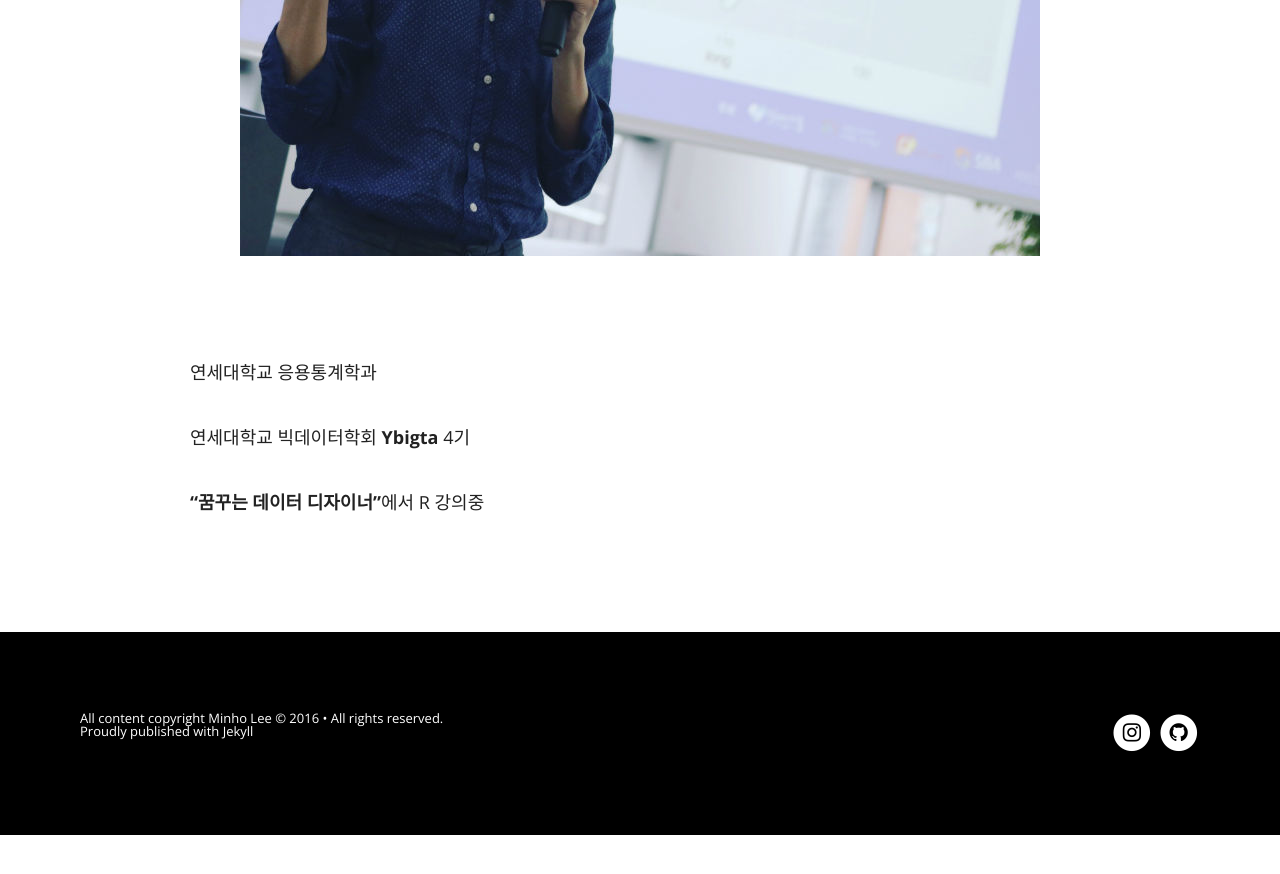
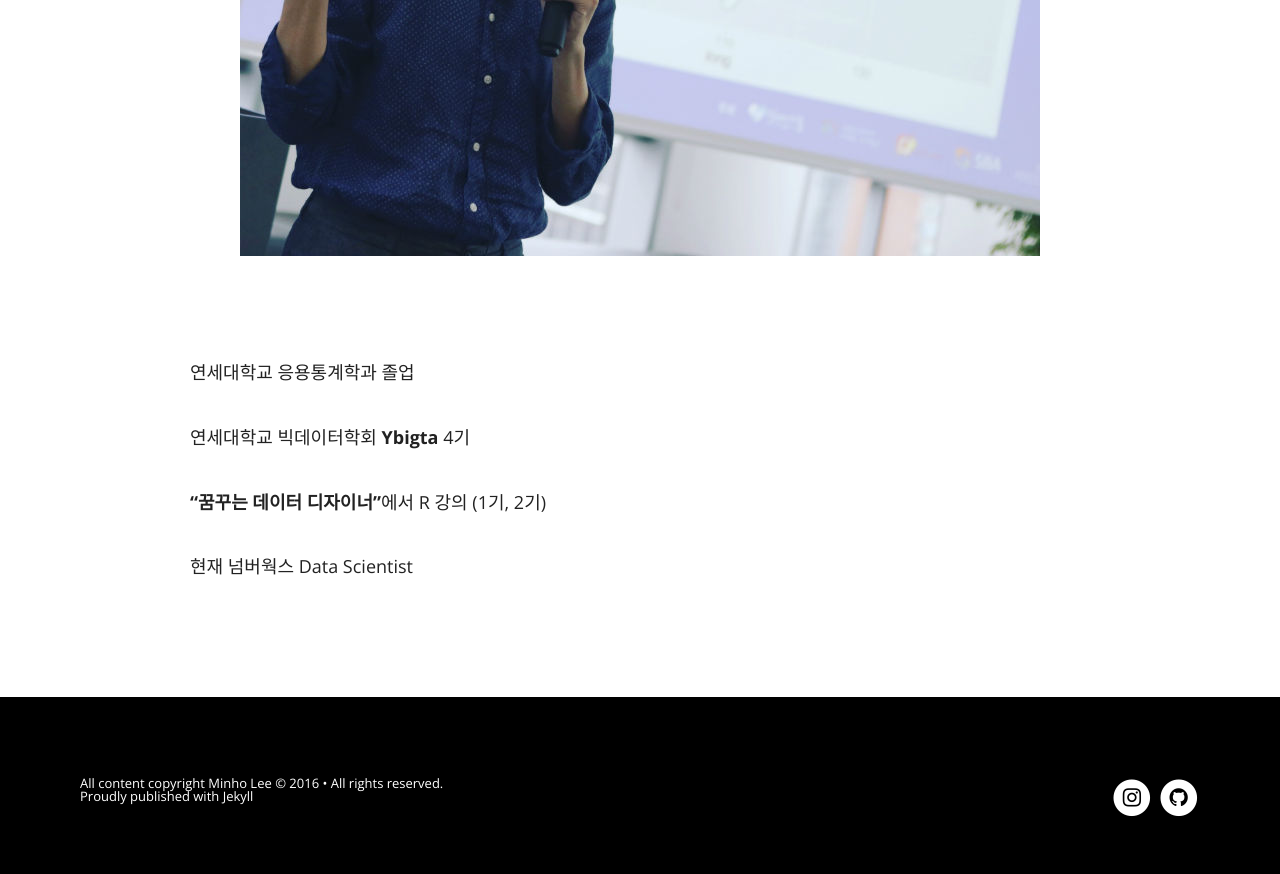
Before and after one commit to lumiamitie/jekyll_blog, a Jekyll site: the page built from mino.md, in a window 1280 px wide and 900 px high, scrolled down 971 px. Shown: the top 874 px of the window. Built offline with Jekyll 4.4.1, drawn with Linux system fonts in a browser that asks for light colours; nearby versions of some CDN libraries; Markdown is read by kramdown in place of the engine named in the settings; before the commit the page ends 1806 px from its top, so only the background shows below that.

Commit message:
modify profile

```diff
--- a/mino.md
+++ b/mino.md
@@ -2,7 +2,7 @@
 layout: page
 permalink: /mino/index.html
 title: Minho Lee
-tags: [Hossain, Mohd, Faysal, hmfaysal]
+tags: [Minho, Data]
 image:
   feature: mino.jpg
 ---
@@ -10,8 +10,10 @@ image:
   <img src="{{ site.url }}/images/mino.jpg" alt="Minho Lee">
 
 
-연세대학교 응용통계학과
+연세대학교 응용통계학과 졸업
 
 연세대학교 빅데이터학회 **Ybigta** 4기
 
-**"꿈꾸는 데이터 디자이너"**에서 R 강의중
+**"꿈꾸는 데이터 디자이너"**에서 R 강의 (1기, 2기)
+
+현재 넘버웍스 Data Scientist
```
Also changed, not shown: 1 other file.
